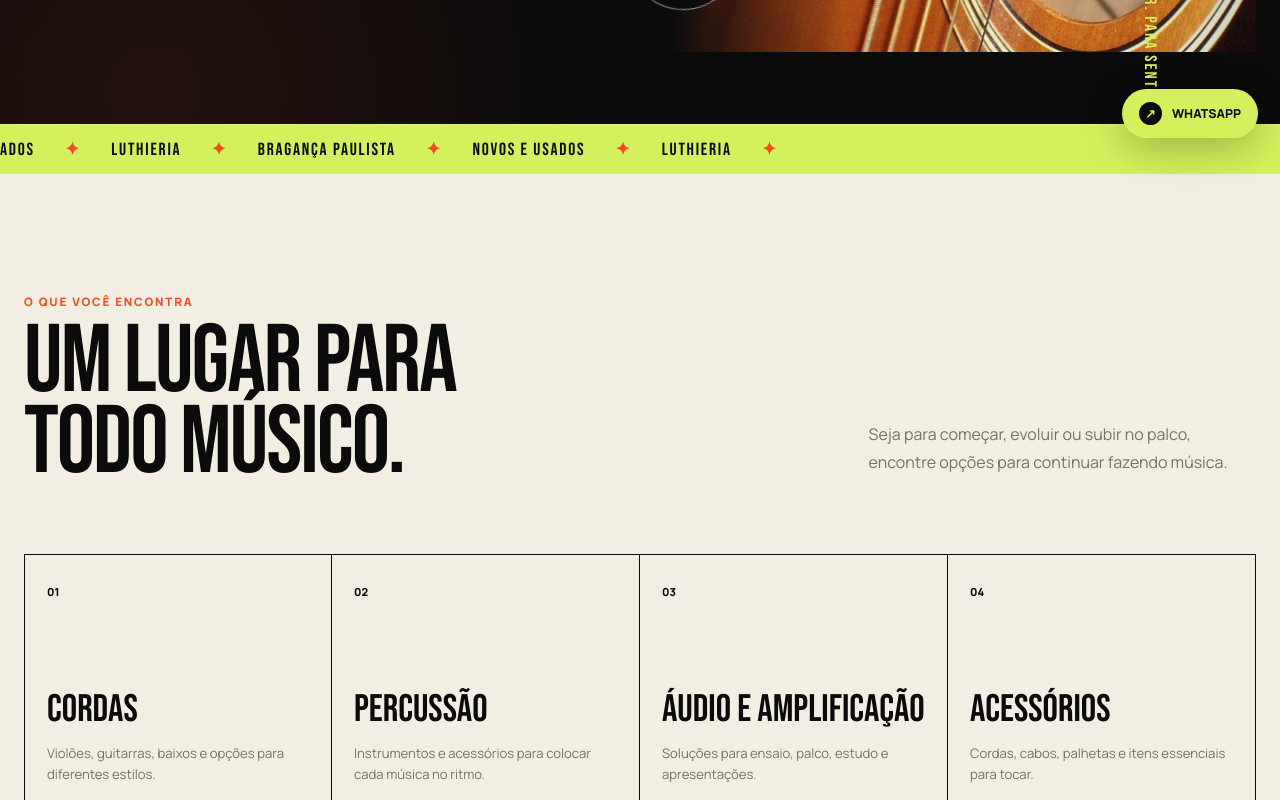
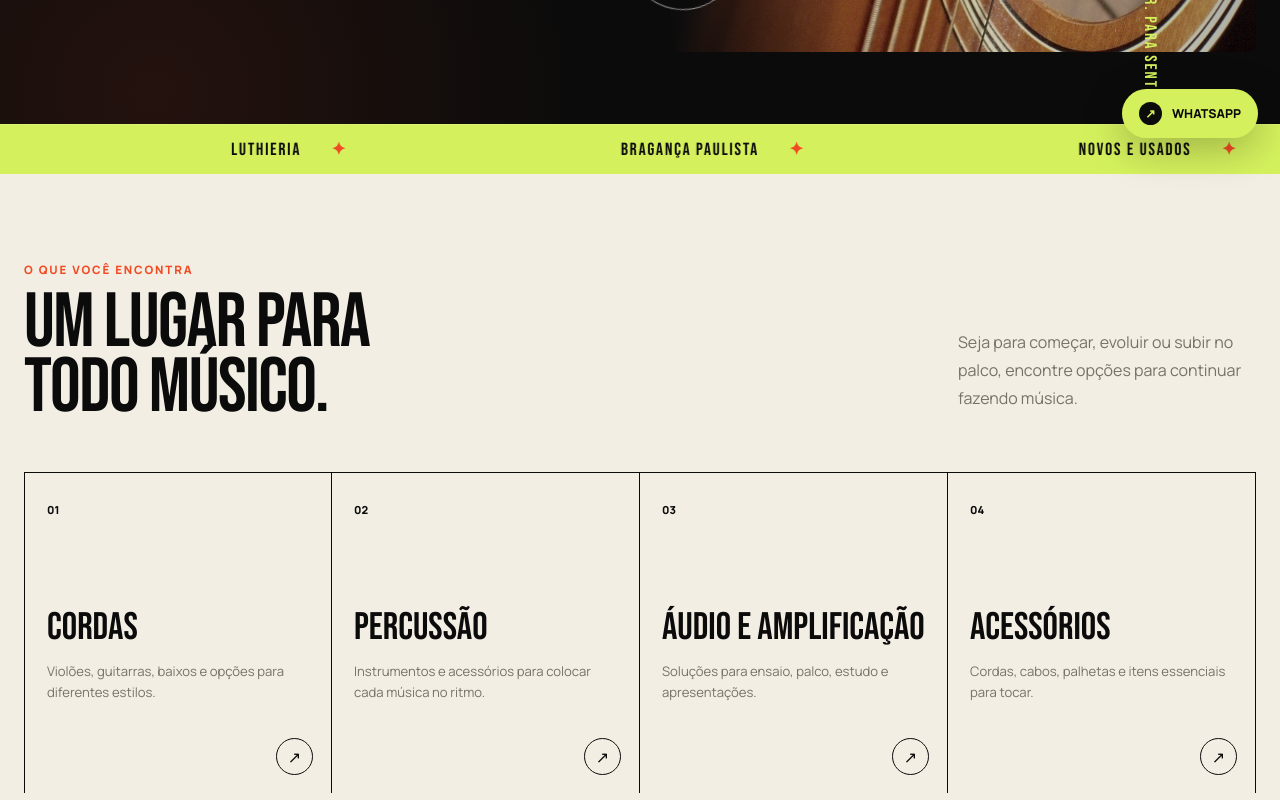
Before and after one commit to raulramos11/ritmo-e-melodia, a Next.js app: page / in a window 1280 px wide. Shown: the part 640-1440 px from the top of the page. Built offline with nearby package versions, Linux system fonts and the light colour scheme; no server answers.

Commit message:
fix: complete marquee and refine visual balance

```diff
--- a/app/components/Hero.tsx
+++ b/app/components/Hero.tsx
@@ -6,6 +6,7 @@ import { useRef } from "react";
 import { CONTACT } from "../data/site";
 
 const basePath = process.env.NEXT_PUBLIC_BASE_PATH ?? "";
+const TICKER_ITEMS = ["Novos e usados", "Luthieria", "Bragança Paulista"];
 
 export function Hero() {
   const heroRef = useRef<HTMLElement>(null);
@@ -69,12 +70,22 @@ export function Hero() {
       </div>
 
       <div className="ticker" aria-label="Destaques da loja">
-        <div>
-          <span>Novos e usados</span><b>✦</b>
-          <span>Luthieria</span><b>✦</b>
-          <span>Bragança Paulista</span><b>✦</b>
-          <span>Novos e usados</span><b>✦</b>
-          <span>Luthieria</span><b>✦</b>
+        <div className="ticker-track">
+          {[0, 1].map((group) => (
+            <div
+              className="ticker-group"
+              data-ticker-group
+              aria-hidden={group === 1 ? "true" : undefined}
+              key={group}
+            >
+              {TICKER_ITEMS.map((item) => (
+                <span className="ticker-item" key={item}>
+                  <span>{item}</span>
+                  <b aria-hidden="true">✦</b>
+                </span>
+              ))}
+            </div>
+          ))}
         </div>
       </div>
     </section>
--- a/app/styles/hero.css
+++ b/app/styles/hero.css
@@ -123,6 +123,10 @@
   margin-left: -20px;
 }
 
+.hero-visual img {
+  filter: saturate(0.68) contrast(1.06) brightness(0.82);
+}
+
 .hero-visual::after {
   position: absolute;
   inset: 0;
@@ -183,17 +187,34 @@
   color: var(--ink);
 }
 
-.ticker div {
+.ticker-track {
   display: flex;
   width: max-content;
   align-items: center;
+  animation: marquee 26s linear infinite;
+  will-change: transform;
+}
+
+.ticker-group {
+  display: flex;
+  flex: none;
+  min-width: 100vw;
+  align-items: center;
+  justify-content: space-around;
   gap: 30px;
-  padding-block: 14px;
-  animation: marquee 24s linear infinite;
+  padding: 14px 30px 14px 0;
   font-family: var(--font-display), sans-serif;
   font-size: 1.1rem;
   letter-spacing: 0.1em;
   text-transform: uppercase;
+}
+
+.ticker-item {
+  display: inline-flex;
+  flex: none;
+  align-items: center;
+  gap: 30px;
+  white-space: nowrap;
 }
 
 .ticker b {
@@ -201,4 +222,4 @@
 }
 
 @keyframes spin { to { transform: rotate(360deg); } }
-@keyframes marquee { to { transform: translateX(-33.333%); } }
+@keyframes marquee { to { transform: translateX(-50%); } }
--- a/app/styles/responsive.css
+++ b/app/styles/responsive.css
@@ -70,6 +70,10 @@
 
   .section {
     padding-block: 82px;
+  }
+
+  .categories.section {
+    padding-block: 64px 76px;
   }
 
   .nav {
--- a/app/styles/sections.css
+++ b/app/styles/sections.css
@@ -1,16 +1,20 @@
+.categories.section {
+  padding-block: 88px 104px;
+}
+
 .section-heading {
   display: grid;
-  grid-template-columns: 1.35fr 0.65fr;
+  grid-template-columns: minmax(0, 1.5fr) minmax(280px, 0.5fr);
   align-items: end;
   gap: 40px;
-  margin-bottom: 70px;
+  margin-bottom: 52px;
 }
 
 .section-heading h2,
 .visit-title h2 {
   margin: 14px 0 0;
   font-family: var(--font-display), sans-serif;
-  font-size: clamp(4rem, 7.5vw, 7.3rem);
+  font-size: clamp(4rem, 6vw, 6.4rem);
   font-weight: 400;
   letter-spacing: -0.02em;
   line-height: 0.84;
@@ -113,6 +117,21 @@
   inset: 0;
   background: linear-gradient(180deg, transparent 55%, #000c);
   content: "";
+}
+
+.workshop-photo::before {
+  position: absolute;
+  z-index: 1;
+  inset: 0;
+  background: #173b42;
+  content: "";
+  mix-blend-mode: color;
+  opacity: 0.18;
+  pointer-events: none;
+}
+
+.workshop-photo img {
+  filter: saturate(0.58) contrast(1.07) brightness(0.82);
 }
 
 .workshop-photo span {
--- a/package.json
+++ b/package.json
@@ -11,7 +11,7 @@
     "build:pages": "next build",
     "start": "node scripts/vinext.mjs start",
     "test": "npm run build && node --test tests/rendered-html.test.mjs",
-    "lint": "eslint . --ignore-pattern dist --ignore-pattern .next",
+    "lint": "eslint . --ignore-pattern dist --ignore-pattern .next --ignore-pattern outputs",
     "db:generate": "drizzle-kit generate"
   },
   "dependencies": {
```
Also changed, not shown: 1 other file (tests, documents, lock files or other folders).
